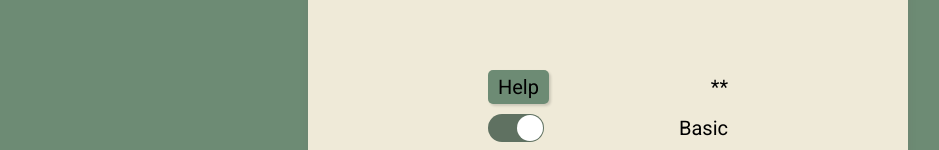
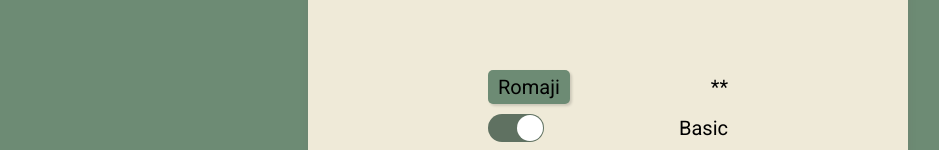
Before and after one commit to PedroProvenzano/japan-practise, a React (Create React App) app: page /japan-practise/hiragana in a window 1280 px wide. Shown: the part 406-556 px from the top of the page, without its empty margins (32-971 px from the left). Built offline with nearby package versions, Linux system fonts and the light colour scheme.

Commit message:
Typo fix Romaji

```diff
--- a/src/components/Helper/index.js
+++ b/src/components/Helper/index.js
@@ -30,7 +30,7 @@ const Helper = ({ letter, include, setInclude }) => {
   return (
     <div className="helperMain">
       <div className="sect">
-        <Button evnt={toggleShow} text="Help" />
+        <Button evnt={toggleShow} text="Romaji" />
         {show ? letter : "**"}
       </div>
       <div className="sectCol">
```
